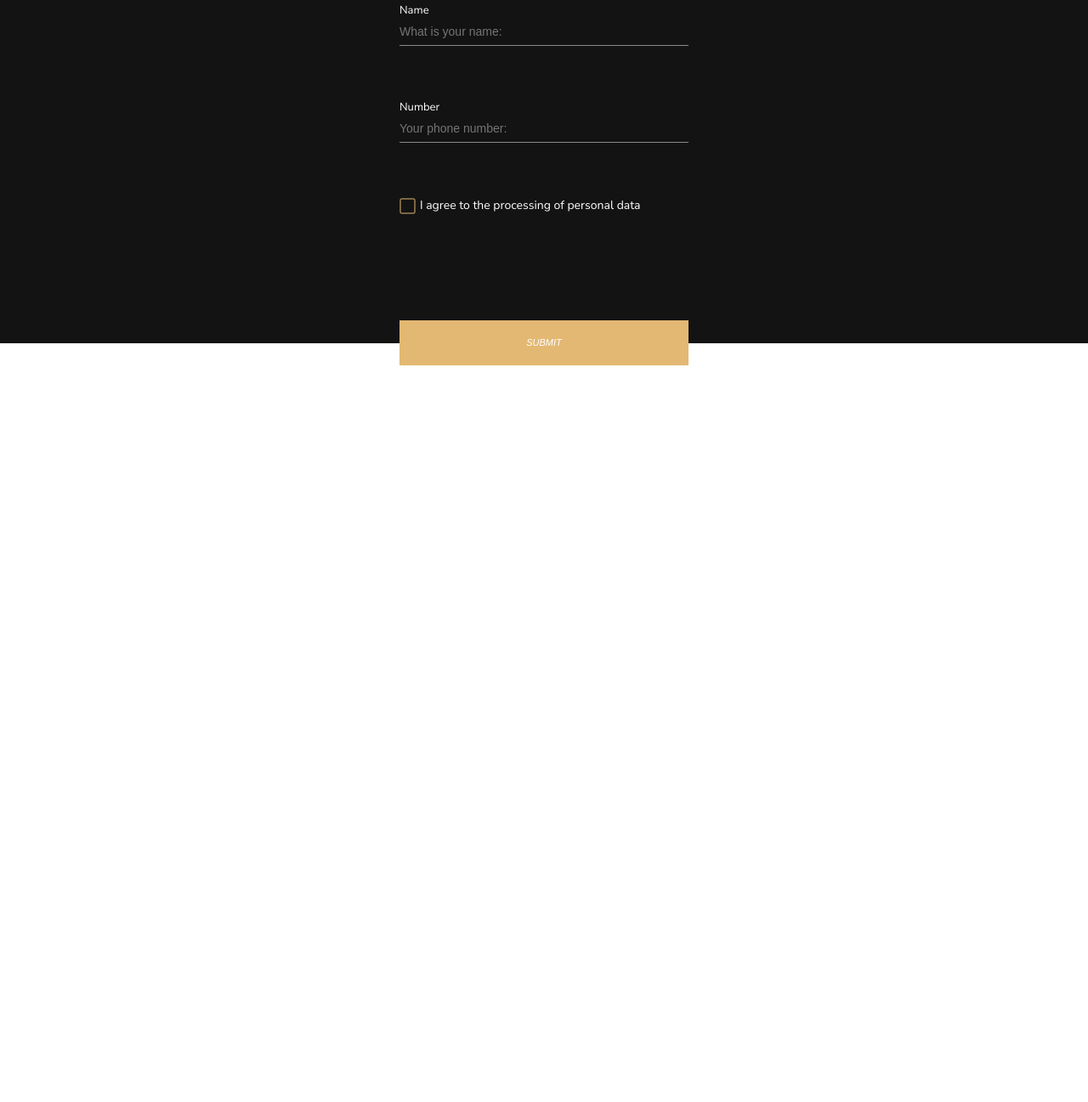
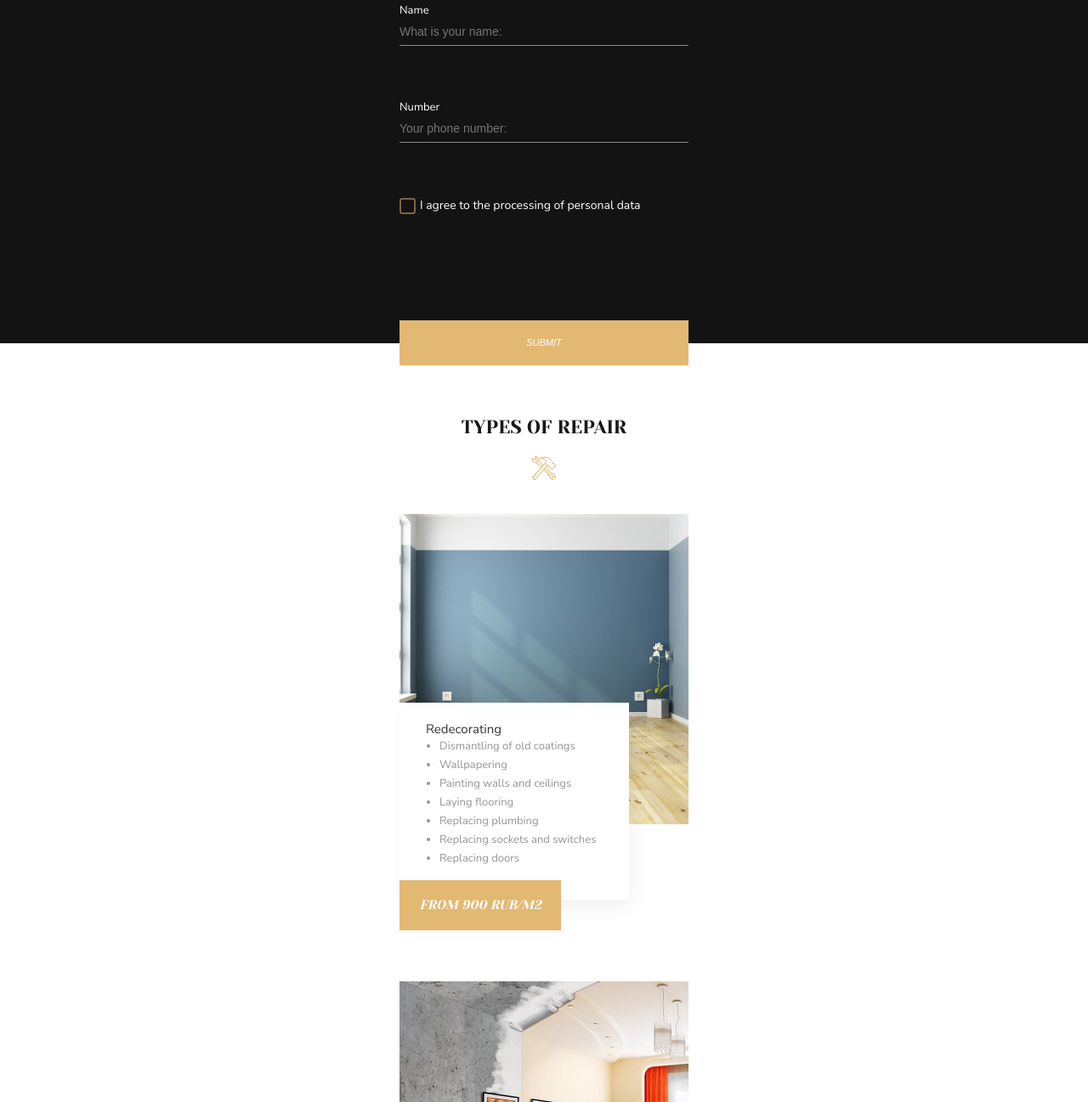
Before and after one commit to MaximRMD/skillfacktory-project, a plain HTML site: page dist/Index.html in a window 1280 px wide. Shown: the part 1503-2800 px from the top of the page at 85% size. Before the commit the page ends 1933 px from the top, so only its background shows below. Drawn offline with Linux system fonts and the light colour scheme.

Commit message:
dev-main-catalog

```diff
--- a/dist/Index.html
+++ b/dist/Index.html
@@ -124,8 +124,97 @@
             </form>
         </div>
     </section>
-    <div class="main__form-button--wrapper container"><button class="main__form-button--color button">Submit</button>
+    <div class="main__form-button--wrapper container">
+        <button class="main__form-button--color button">Submit</button>
     </div>
+
+    <section class="main__catalog-section container">
+        <h2 class="main__catalog-heading">Types of repair</h2>
+        <img class="main__catalog-svg-camera" src="img/repair-catalog.svg" alt="Камера">
+        <div class="main__catalog-blok">
+            <picture>
+                <!-- <source srcset="./img/panorama-desktop@1x.jpg 1x, ./img/panorama-desktop@2x.jpg 2x" type="image/jpg"
+                    media="(min-width: 1200px)">
+                <source srcset="./img/panorama-tablet@x1.jpg 1x, ./img/panorama-tablet@2x.jpg 2x" type="image/jpg"
+                    media="(min-width: 660px)"> -->
+                <source srcset="img/clear-room@1x.jpg 1x, img/clear-room@2x.jpg 2x" type="image/jpg"
+                    media="(min-width: 320px)">
+                <img class="main__catalog-img" src="img/clear-room@1x.jpg" alt="Комната без мебели">
+            </picture>
+            <div class="main__catalog-price">
+                <div class="main__catalog-price-wrap">
+                    <p class="main__catalog-heading-price">Redecorating</p>
+                    <ul class="main__catalog-item-price">
+                        <li class="main__catalog-list-price">Dismantling of old coatings</li>
+                        <li class="main__catalog-list-price">Wallpapering</li>
+                        <li class="main__catalog-list-price">Painting walls and ceilings</li>
+                        <li class="main__catalog-list-price">Laying flooring</li>
+                        <li class="main__catalog-list-price">Replacing plumbing</li>
+                        <li class="main__catalog-list-price">Replacing sockets and switches</li>
+                        <li class="main__catalog-list-price">Replacing doors</li>
+                    </ul>
+                </div>
+
+                <button class="main__catalog-button-price button button-gold">From 900 rub/m2</button>
+            </div>
+        </div>
+
+        <div class="main__catalog-blok">
+            <picture>
+                <!-- <source srcset="./img/panorama-desktop@1x.jpg 1x, ./img/panorama-desktop@2x.jpg 2x" type="image/jpg"
+                    media="(min-width: 1200px)">
+                <source srcset="./img/panorama-tablet@x1.jpg 1x, ./img/panorama-tablet@2x.jpg 2x" type="image/jpg"
+                    media="(min-width: 660px)"> -->
+                <source srcset="img/overhaul-room@1x.jpg 1x, img/overhaul-room@2x.jpg 2x" type="image/jpg"
+                    media="(min-width: 320px)">
+                <img class="main__catalog-img" src="img/overhaul-room@1x.jpg" alt="Комната с мебелью">
+            </picture>
+            <div class="main__catalog-price">
+                <div class="main__catalog-price-wrap">
+                    <p class="main__catalog-heading-price">Redecorating</p>
+                    <ul class="main__catalog-item-price">
+                        <li class="main__catalog-list-price">Dismantling of old coatings</li>
+                        <li class="main__catalog-list-price">Wallpapering</li>
+                        <li class="main__catalog-list-price">Painting walls and ceilings</li>
+                        <li class="main__catalog-list-price">Laying flooring</li>
+                        <li class="main__catalog-list-price">Replacing plumbing</li>
+                        <li class="main__catalog-list-price">Replacing sockets and switches</li>
+                        <li class="main__catalog-list-price">Replacing doors</li>
+                    </ul>
+                </div>
+
+                <button class="main__catalog-button-price button button-gold">From 1800 rub/m2</button>
+            </div>
+        </div>
+
+        <div class="main__catalog-blok">
+            <picture>
+                <!-- <source srcset="./img/panorama-desktop@1x.jpg 1x, ./img/panorama-desktop@2x.jpg 2x" type="image/jpg"
+                    media="(min-width: 1200px)">
+                <source srcset="./img/panorama-tablet@x1.jpg 1x, ./img/panorama-tablet@2x.jpg 2x" type="image/jpg"
+                    media="(min-width: 660px)"> -->
+                <source srcset="img/designer-room@1x.jpg 1x, img/designer-room@2x.jpg 2x" type="image/jpg"
+                    media="(min-width: 320px)">
+                <img class="main__catalog-img" src="img/designer-room@1x.jpg" alt="Комната с дизайнерскими решениями">
+            </picture>
+            <div class="main__catalog-price">
+                <div class="main__catalog-price-wrap">
+                    <p class="main__catalog-heading-price">Redecorating</p>
+                    <ul class="main__catalog-item-price">
+                        <li class="main__catalog-list-price">Dismantling of old coatings</li>
+                        <li class="main__catalog-list-price">Wallpapering</li>
+                        <li class="main__catalog-list-price">Painting walls and ceilings</li>
+                        <li class="main__catalog-list-price">Laying flooring</li>
+                        <li class="main__catalog-list-price">Replacing plumbing</li>
+                        <li class="main__catalog-list-price">Replacing sockets and switches</li>
+                        <li class="main__catalog-list-price">Replacing doors</li>
+                    </ul>
+                </div>
+
+                <button class="main__catalog-button-price button button-gold">From 4000 rub/m2</button>
+            </div>
+        </div>
+    </section>
 </main>
         <footer class="footer container" id="footer">
 
--- a/dist/css/style.css
+++ b/dist/css/style.css
@@ -75,6 +75,11 @@ body {
   color: #e3b873;
   font-size: 22px;
   text-transform: uppercase;
+}
+
+.button-gold {
+  background-color: #e3b873;
+  width: 100%;
 }
 
 .header__logo-text {
@@ -340,3 +345,77 @@ body {
   margin-top: -27px;
   margin-bottom: 58px;
 }
+
+.main__catalog-img {
+  width: 100%;
+  position: absolute;
+}
+
+.main__catalog-list-price {
+  font-size: 13px;
+  line-height: 169.8%;
+  color: #959595;
+}
+
+.main__catalog-heading-price {
+  color: #363636;
+  font-size: 15px;
+  line-height: 138.6%;
+}
+
+.main__catalog-item-price {
+  padding-left: 16px;
+}
+
+.main__catalog-price-wrap {
+  padding: 21px 38px 37px 31px;
+  background-color: white;
+  max-width: 270px;
+  box-shadow: 5px 10px 20px rgba(0, 0, 0, 0.05);
+}
+
+.main__catalog-blok {
+  position: relative;
+  margin-bottom: 60px;
+}
+
+.main__catalog-price {
+  position: relative;
+  padding-top: 222px;
+  left: 0;
+}
+
+.main__catalog-button-price {
+  max-width: 190px;
+  margin-top: -23px;
+  font-size: 15px;
+  line-height: 138.6%;
+  font-family: "Yeseva One";
+  text-transform: uppercase;
+}
+
+.main__catalog-heading {
+  color: #181818;
+  font-size: 22px;
+  line-height: 138.6%;
+  text-transform: uppercase;
+  text-align: center;
+  font-family: "Yeseva One";
+  margin-bottom: 18px;
+}
+
+.main__catalog-svg-camera {
+  display: flex;
+  margin: 0 auto;
+  margin-bottom: 40px;
+}
+
+.main__catalog-svg-camera::after {
+  content: "";
+  display: block;
+  width: 52px;
+  height: 2px;
+  margin-right: 7px;
+  transform: translate(-27px, -8px) rotate(90deg);
+  background: var(--bacic-light-grey);
+}
```
Also changed, not shown: dist/css/style.min.css, dist/img/clear-room.jpg (added), dist/img/clear-room@1x.jpg (added), dist/img/clear-room@2x.jpg (added), dist/img/designer-room@1x 3.jpg (added), dist/img/designer-room@1x 3.svg (added), dist/img/designer-room@1x.jpg (added), dist/img/designer-room@1x.svg (added), dist/img/designer-room@2x.jpg (added), dist/img/overhaul-room@1x.jpg (added), dist/img/overhaul-room@2x.jpg (added), dist/img/repair-catalog.svg (added).
